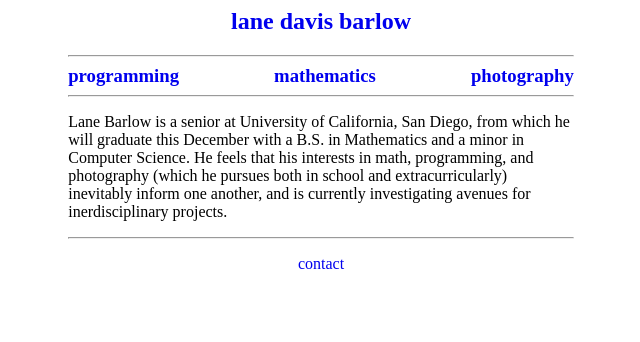
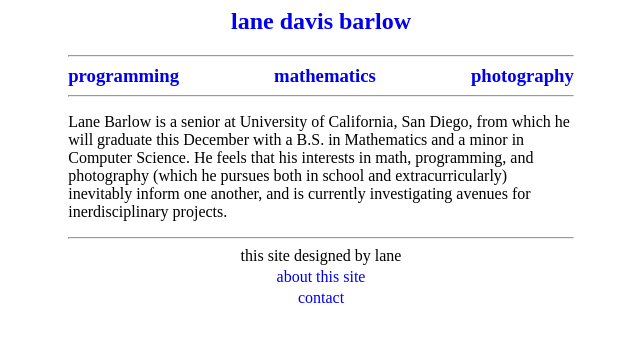
Before and after one commit to laneb/cvsite, a Django app: page / in a window 1280 px wide. Shown: the top 342 px of the page, without its empty margins (319-959 px from the left). Run offline with Django 3.2, Linux system fonts and the light colour scheme.

Commit message:
add 'about this site' page

```diff
--- a/cvsite/templates/cvsite/base.html
+++ b/cvsite/templates/cvsite/base.html
@@ -16,7 +16,9 @@
     </div>
     <div style="width:40%; min-width:500px">
       <hr>
-      <p><a href="mailto:lane.barlow@gmail.com">contact</a></p>
+      <p style="margin:3px">this site designed by lane</p>
+      <p style="margin:3px"><a href="/about_site">about this site</a></p>
+      <p style="margin:3px"><a href="mailto:lane.barlow@gmail.com">contact</a></p>
     </div>
   </div>
 </body>
--- a/cvsite/urls.py
+++ b/cvsite/urls.py
@@ -20,6 +20,7 @@ from . import views
 
 urlpatterns = [
 	url(r'^$', views.index, name='index'),
+  url(r'^about_site/$', views.about, name='about'),
   url(r'^mathematics/', include('mathematics.urls')),
   url(r'^programming/', include('programming.urls')),
   url(r'^photography/', include('photography.urls')),
--- a/cvsite/views.py
+++ b/cvsite/views.py
@@ -5,3 +5,8 @@ def index(request):
   template = loader.get_template('cvsite/index.html')
   context = {}
   return HttpResponse(template.render(context, request))
+
+def about(request):
+  template = loader.get_template('cvsite/about.html')
+  context = {}
+  return HttpResponse(template.render(context, request))
```
Also changed, not shown: cvsite/templates/cvsite/about.html (added, +15 -0 lines).
